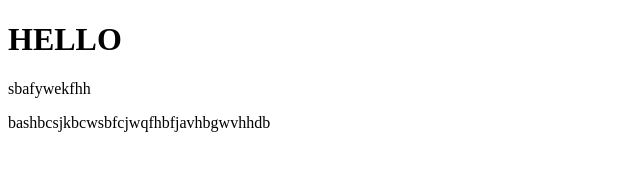
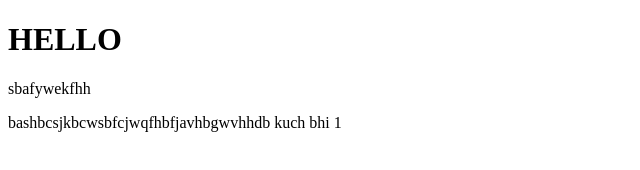
Before and after one commit to nabeel-78/kuch-bhi, a plain HTML site: page index.html in a window 1280 px wide. Shown: the full height of the page, 0-640 px from the left. Drawn offline with Linux system fonts and the light colour scheme.

Commit message:
Update index.html

```diff
--- a/index.html
+++ b/index.html
@@ -10,5 +10,6 @@
     <H1>HELLO</H1>
     <p>sbafywekfhh</p>
     bashbcsjkbcwsbfcjwqfhbfjavhbgwvhhdb
+    kuch bhi 1
 </body>
 </html>
```
